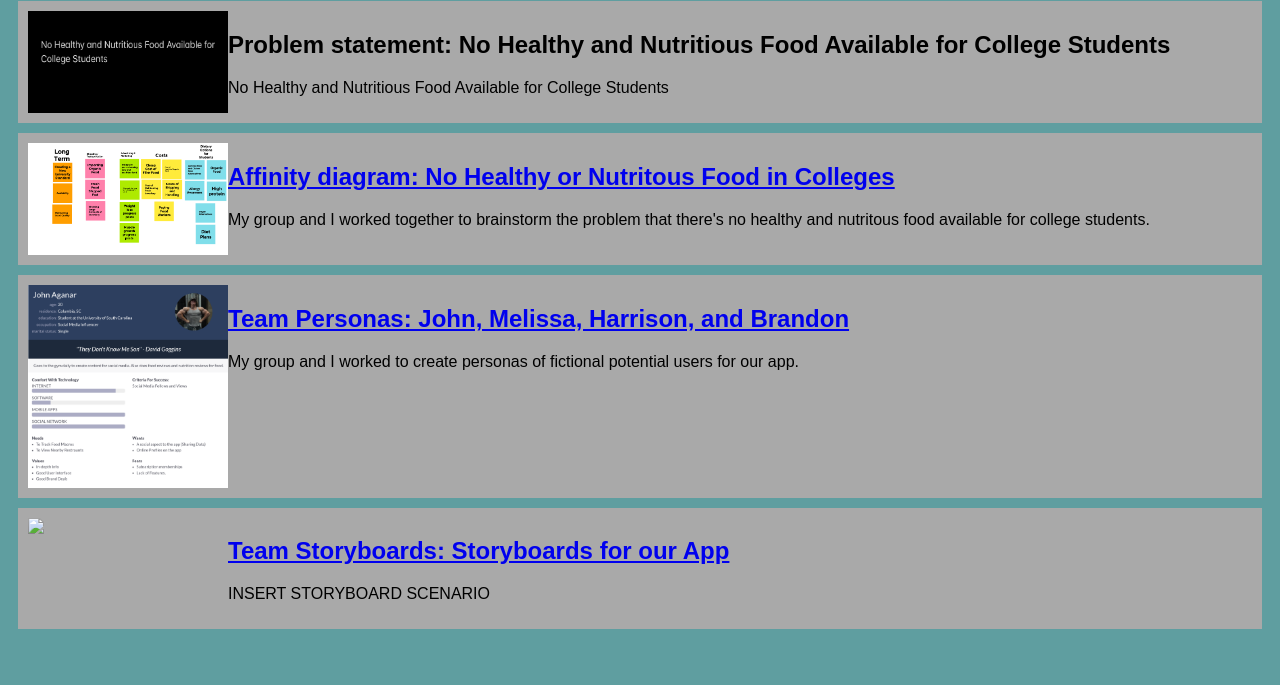
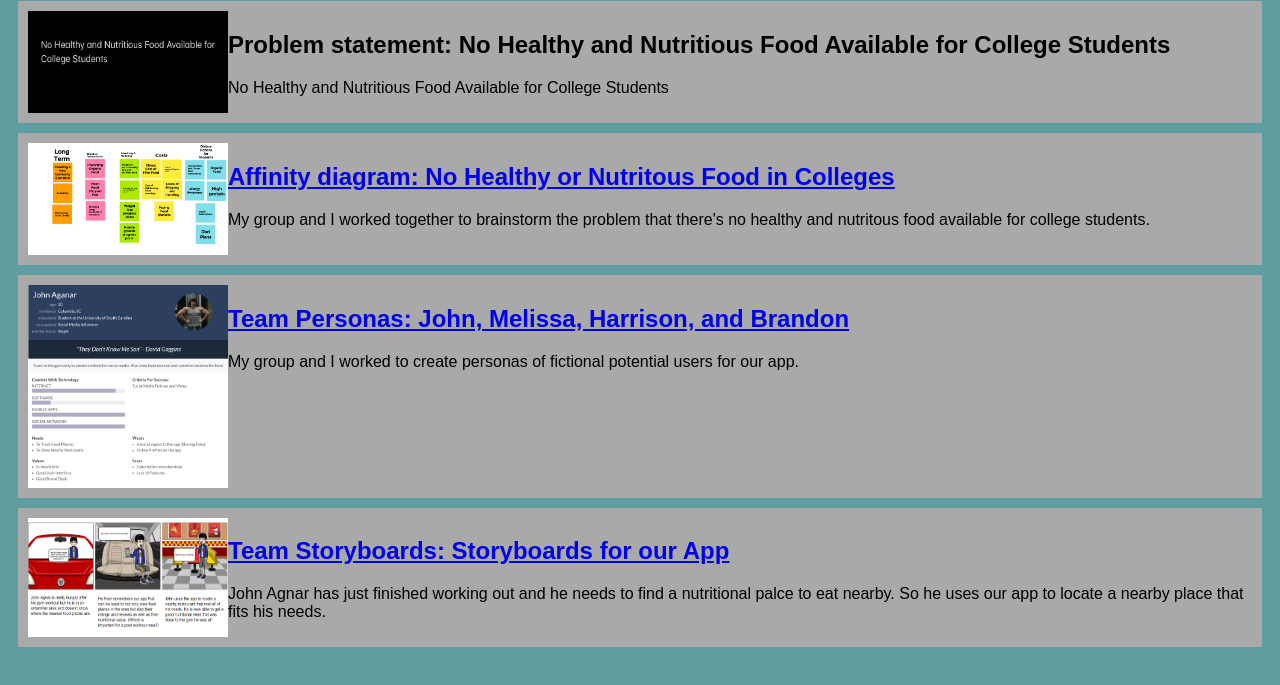
Before and after one commit to jim-nilsen/jim-nilsen.github.io, a plain HTML site: page index.html in a window 1280 px wide. Shown: the part 79-764 px from the top of the page. Drawn offline with Linux system fonts and the light colour scheme.

Commit message:
Update index.html

```diff
--- a/index.html
+++ b/index.html
@@ -40,11 +40,11 @@
 
     <!-- Storyboard Assignment -->
     <section class="assign">
-      <img src = INSERT IMAGE HERE/>
+      <img src = "images/Storyboard.png"/>
       <section class="assign-det">
-        <a href= INSERT FILE><h2>Team Storyboards: Storyboards for our App</h2></a>
+        <a href= "files/Storyboard.pdf"><h2>Team Storyboards: Storyboards for our App</h2></a>
         <p>
-          INSERT STORYBOARD SCENARIO
+          John Agnar has just finished working out and he needs to find a nutritional palce to eat nearby. So he uses our app to locate a nearby place that fits his needs.
         </p>
       </section>
     </section>
```
